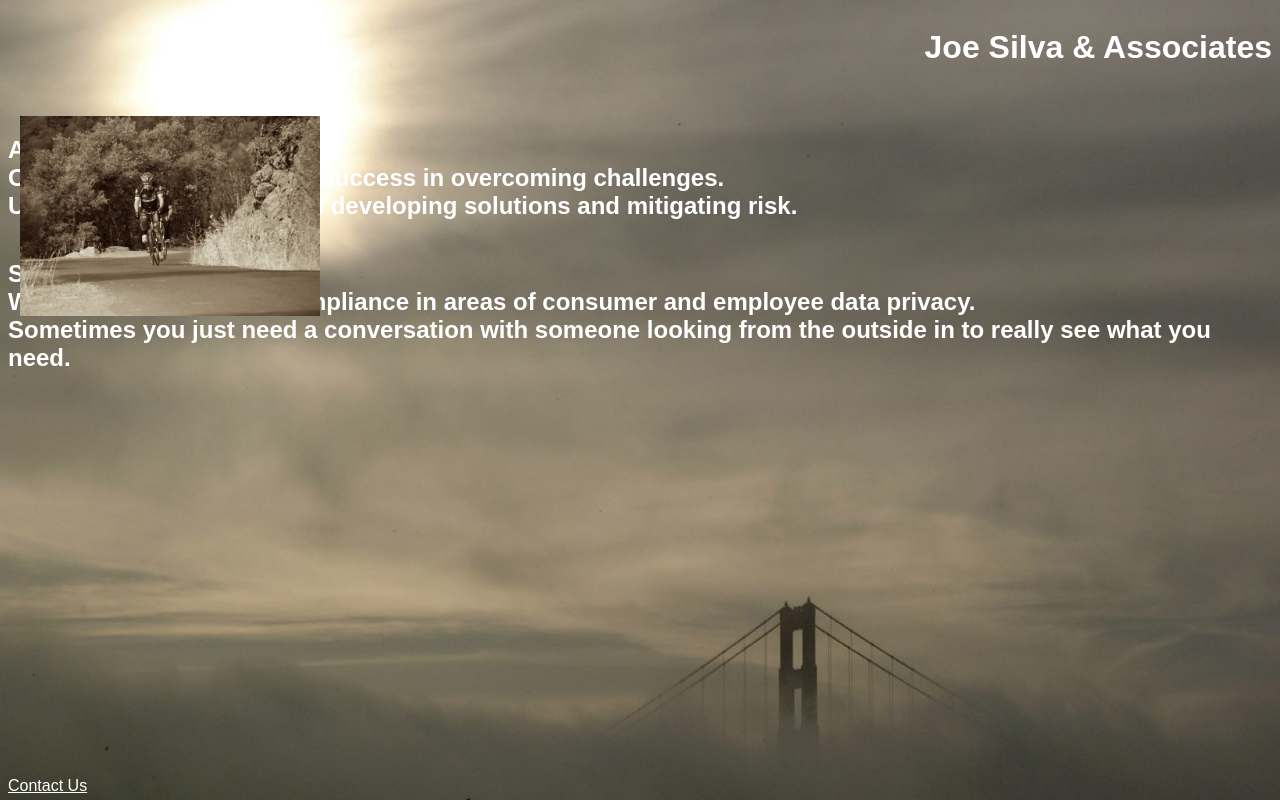
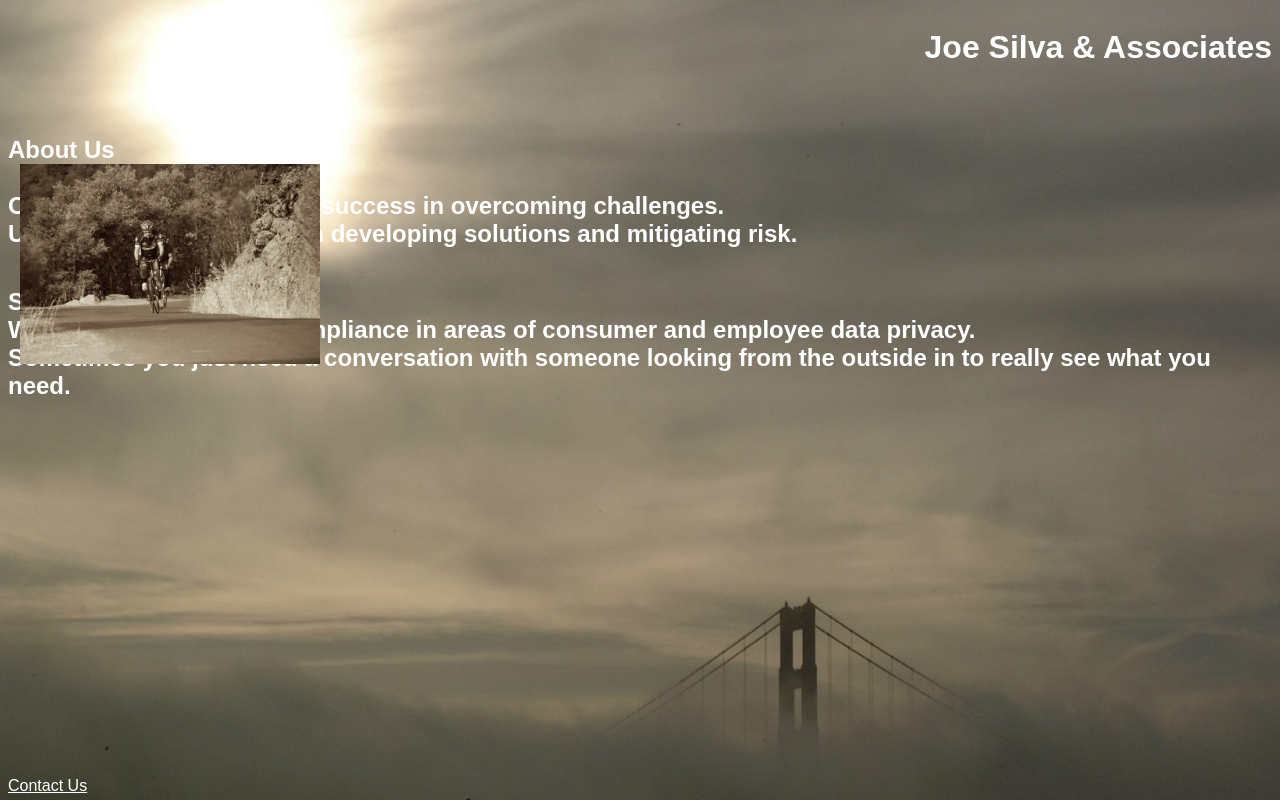
Before and after one commit to josephjsilva/joesilvaassociates.github.io, a plain HTML site: page index.html in a window 1280 px wide. Drawn offline with Linux system fonts and the light colour scheme.

Commit message:
Format HTML structure and improve indentation

```diff
--- a/index.html
+++ b/index.html
@@ -24,9 +24,9 @@ a	{color: white;font-family: Arial, Helvetica, sans-serif;}
 <br>
 <br>
 <br>
-  <img src="https://josephjsilva.github.io/joesilvaassociates.github.io/dsc_1533-copy-1.jpeg"  style="position:absolute; left:20px;">
  <span style="float:left;">
   <h2>About Us<br>
+  <img src="https://josephjsilva.github.io/joesilvaassociates.github.io/dsc_1533-copy-1.jpeg"  style="position:absolute; left:20px;"><br>
   Our commitment is to your success in overcoming challenges.<br>
   Understanding is job one in developing solutions and mitigating risk.</h2></span>
 <br>
```
